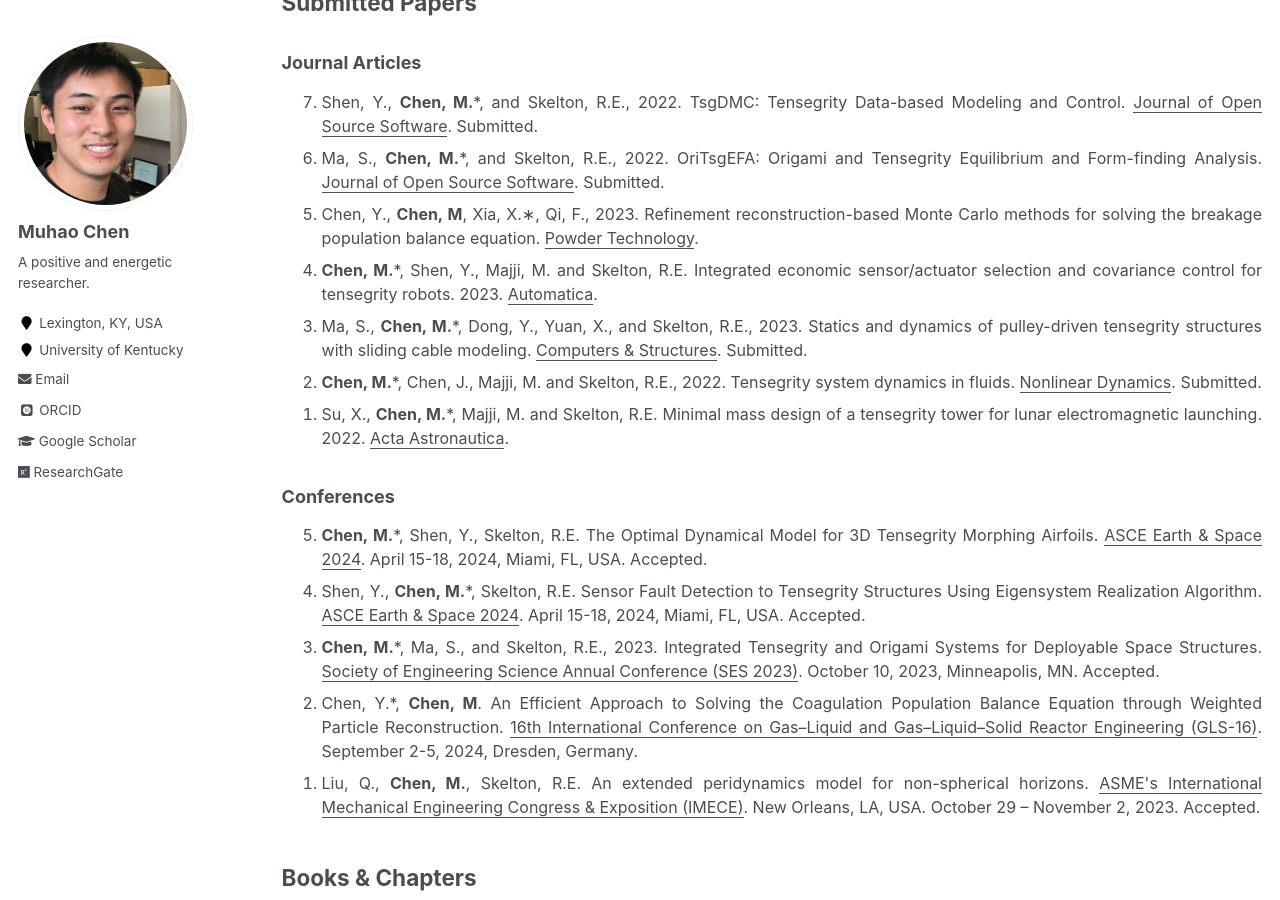
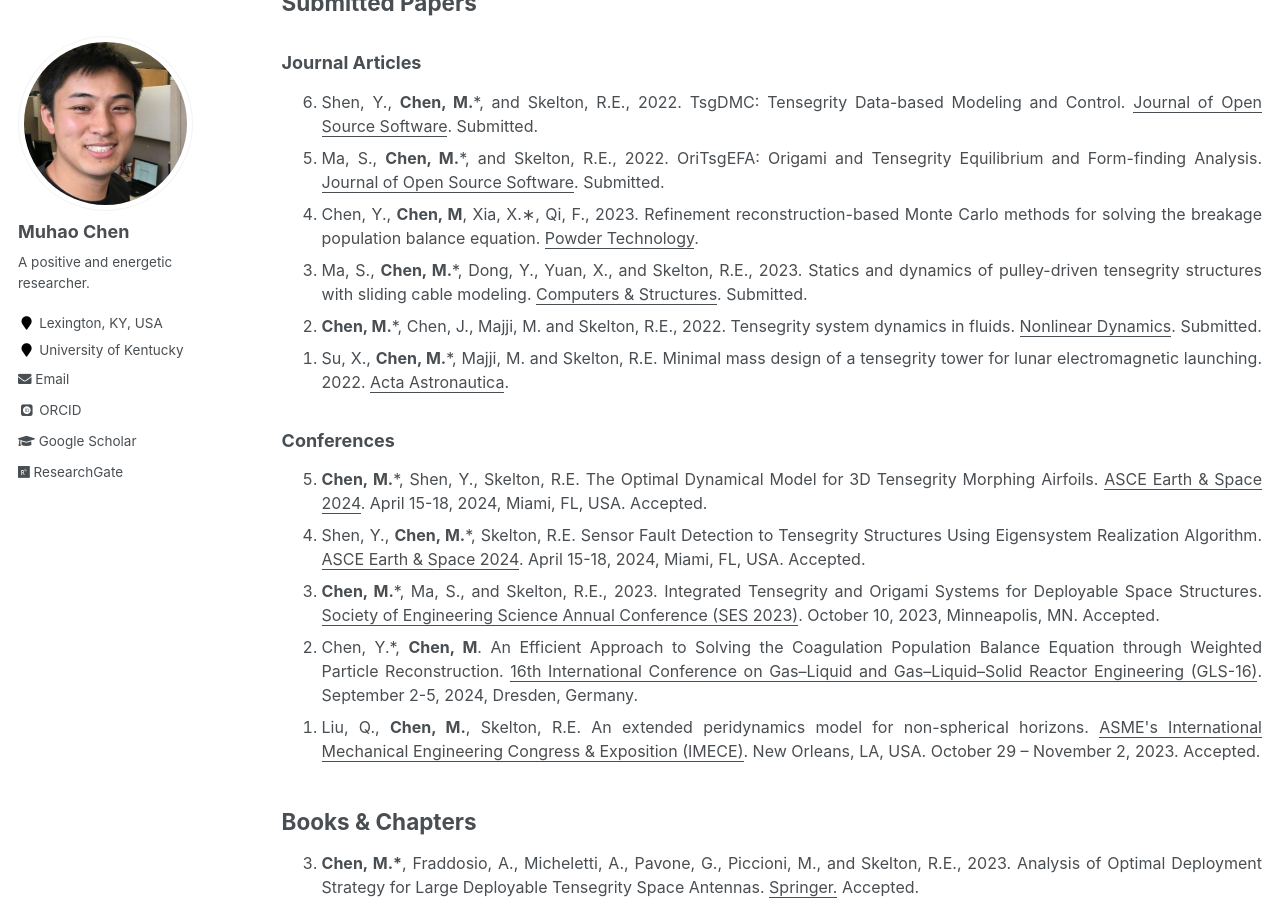
Before and after one commit to Muhao-Chen/muhao-chen.github.io, a Jekyll site: the page built from _pages/publication.md, in a window 1280 px wide and 900 px high, scrolled down 2786 px. Built offline with Jekyll 4.4.1, drawn with Linux system fonts in a browser that asks for light colours; some web fonts are replaced.

Commit message:
Update publication.md

```diff
--- a/_pages/publication.md
+++ b/_pages/publication.md
@@ -72,7 +72,7 @@ toc: true
 <li> Shen, Y., <strong>Chen, M.</strong>*, and Skelton, R.E., 2022. TsgDMC: Tensegrity Data-based Modeling and Control. <u>Journal of Open Source Software</u>. Submitted.</li>
 <li> Ma, S., <strong>Chen, M.</strong>*, and Skelton, R.E., 2022. OriTsgEFA: Origami and Tensegrity Equilibrium and Form-finding Analysis. <u>Journal of Open Source Software</u>. Submitted. </li>
 <li> Chen, Y., <strong>Chen, M</strong>, Xia, X.∗, Qi, F., 2023. Refinement reconstruction-based Monte Carlo methods for solving the breakage population balance equation. <u>Powder Technology</u>. </li>
-<li> <strong>Chen, M.</strong>*, Shen, Y., Majji, M. and Skelton, R.E. Integrated economic sensor/actuator selection and covariance control for tensegrity robots. 2023. <u>Automatica</u>. </li>
+<!-- <li> <strong>Chen, M.</strong>*, Shen, Y., Majji, M. and Skelton, R.E. Integrated economic sensor/actuator selection and covariance control for tensegrity robots. 2023. <u>Automatica</u>. </li> -->
 <li> Ma, S., <strong>Chen, M.</strong>*, Dong, Y., Yuan, X., and Skelton, R.E., 2023. Statics and dynamics of pulley-driven tensegrity structures with sliding cable modeling. <u>Computers & Structures</u>. Submitted. </li>
 <li> <strong>Chen, M.</strong>*, Chen, J., Majji, M. and Skelton, R.E., 2022. Tensegrity system dynamics in fluids. <u>Nonlinear Dynamics</u>. Submitted. </li>
 <li> Su, X., <strong>Chen, M.</strong>*, Majji, M. and Skelton, R.E. Minimal mass design of a tensegrity tower for lunar electromagnetic launching. 2022. <u>Acta Astronautica</u>. </li>
```
